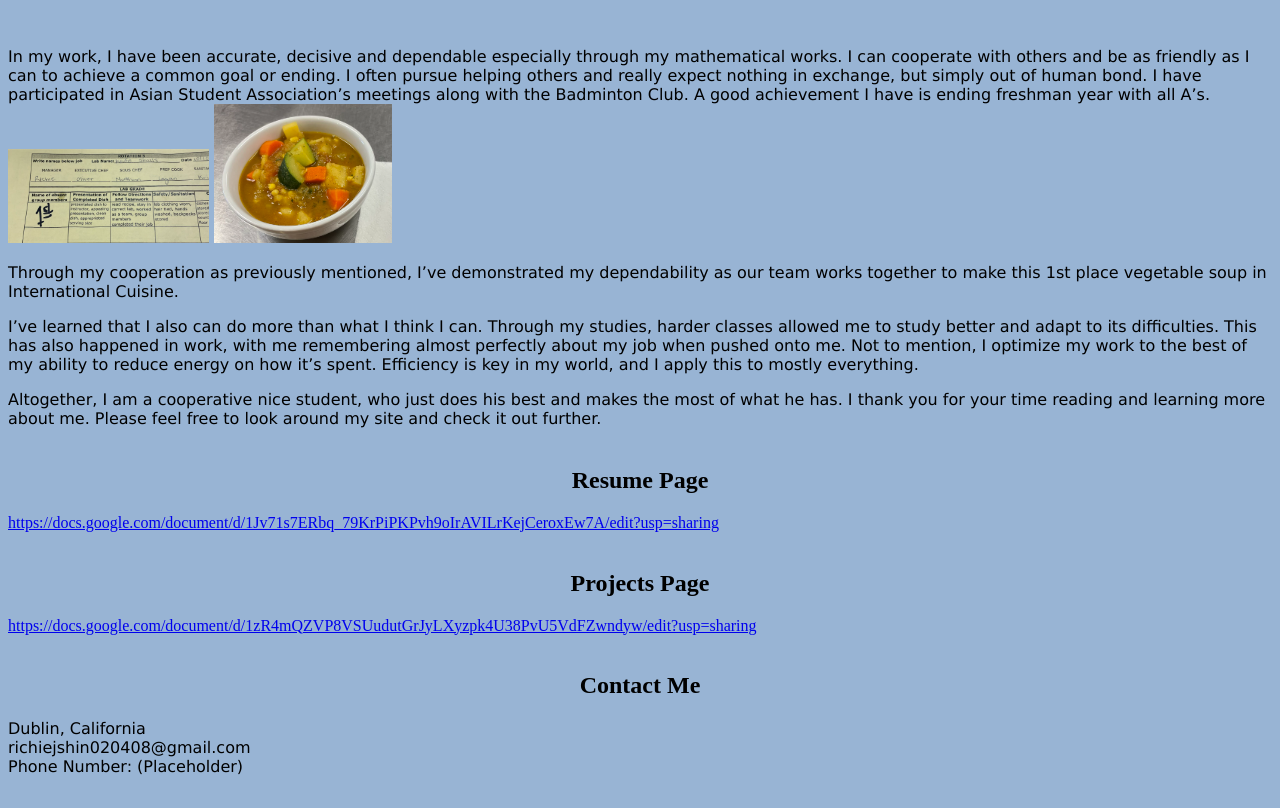
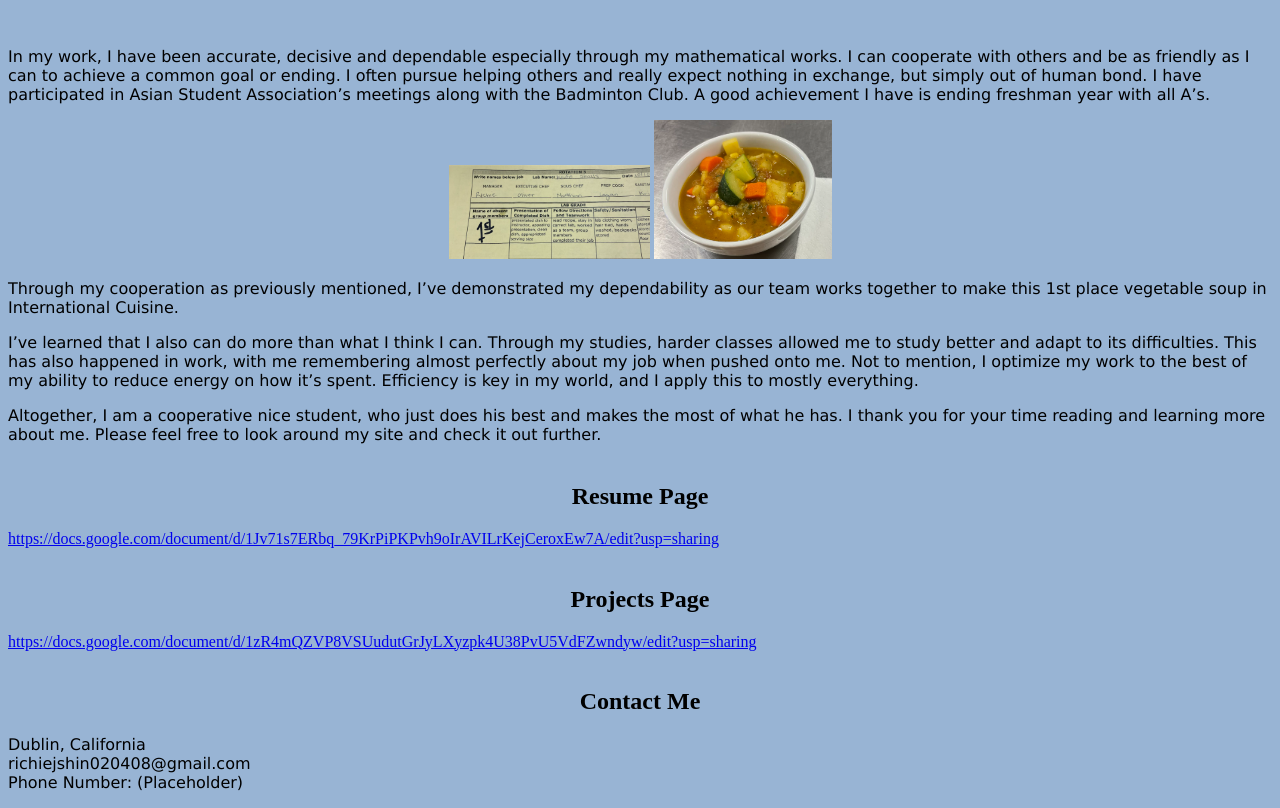
Before and after one commit to Ninjawake/Ninjawake.github.io, a plain HTML site: page index.html in a window 1280 px wide. Shown: the part 140-948 px from the top of the page. Drawn offline with Linux system fonts and the light colour scheme.

Commit message:
Update index.html

```diff
--- a/index.html
+++ b/index.html
@@ -6,8 +6,10 @@
 <br>
 <p style="font-family:verdana">In my work, I have been accurate, decisive and dependable especially through my mathematical works. I can cooperate with others and be as friendly as I can to achieve a common goal or ending. I often pursue helping others and really expect nothing in exchange, but simply out of human bond. I have participated in Asian Student Association’s meetings along with the Badminton Club. A good achievement I have is ending freshman year with all A’s.</p2>
 <br>
-<img src="./Images/Screenshot%202024-05-08%20210059.png" alt="1st Place" class="center">
-<img src="./Images/Screenshot%202024-05-08%20205957.png" alt="Vegetable Soup" class="center">
+<div style="text-align: center;">
+  <img src="./Images/Screenshot%202024-05-08%20210059.png" alt="1st Place">
+  <img src="./Images/Screenshot%202024-05-08%20205957.png" alt="Vegetable Soup">
+</div>
 <p style="font-family:verdana">Through my cooperation as previously mentioned, I’ve demonstrated my dependability as our team works together to make this 1st place vegetable soup in International Cuisine.</p3>
 <br>
 <p style="font-family:verdana">I’ve learned that I also can do more than what I think I can. Through my studies, harder classes allowed me to study better and adapt to its difficulties. This has also happened in work, with me remembering almost perfectly about my job when pushed onto me. Not to mention, I optimize my work to the best of my ability to reduce energy on how it’s spent. Efficiency is key in my world, and I apply this to mostly everything.</p4>
```
